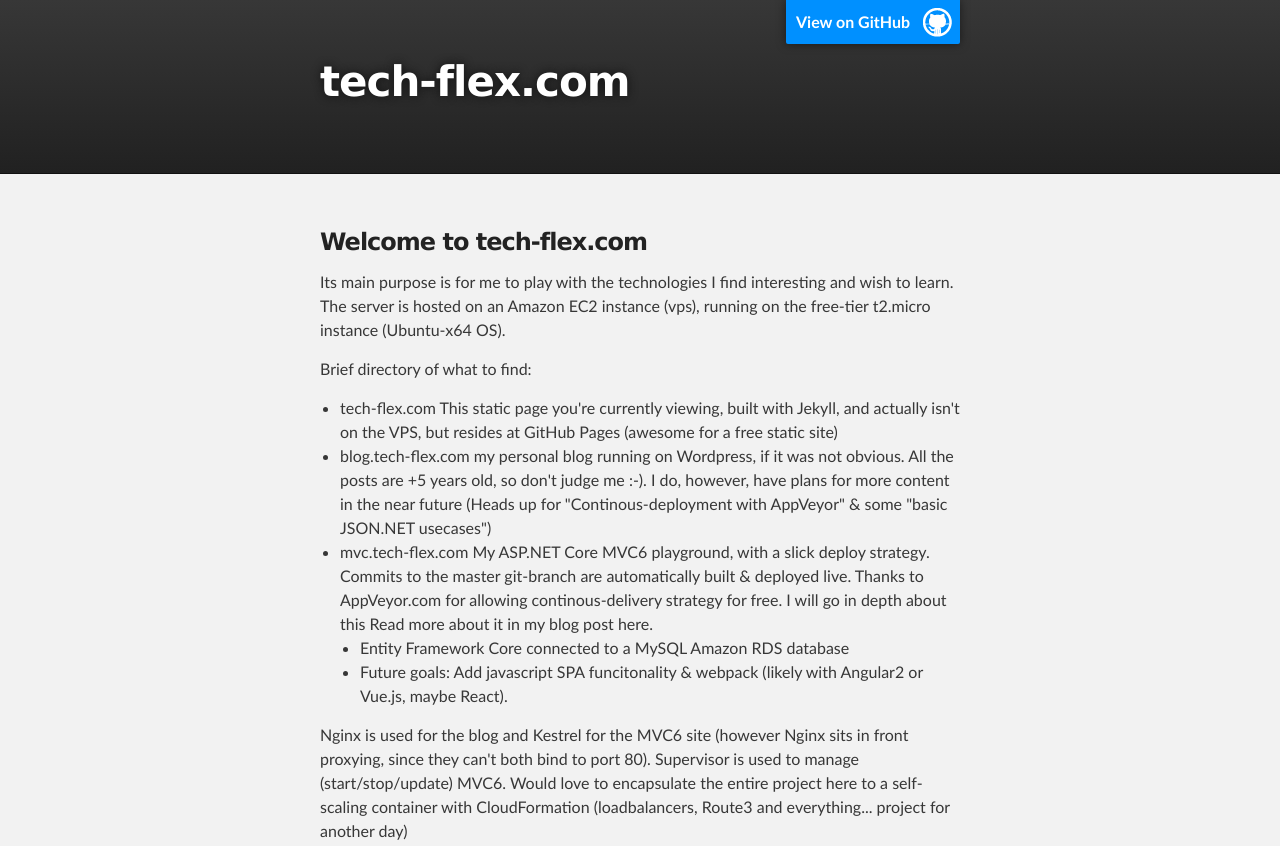
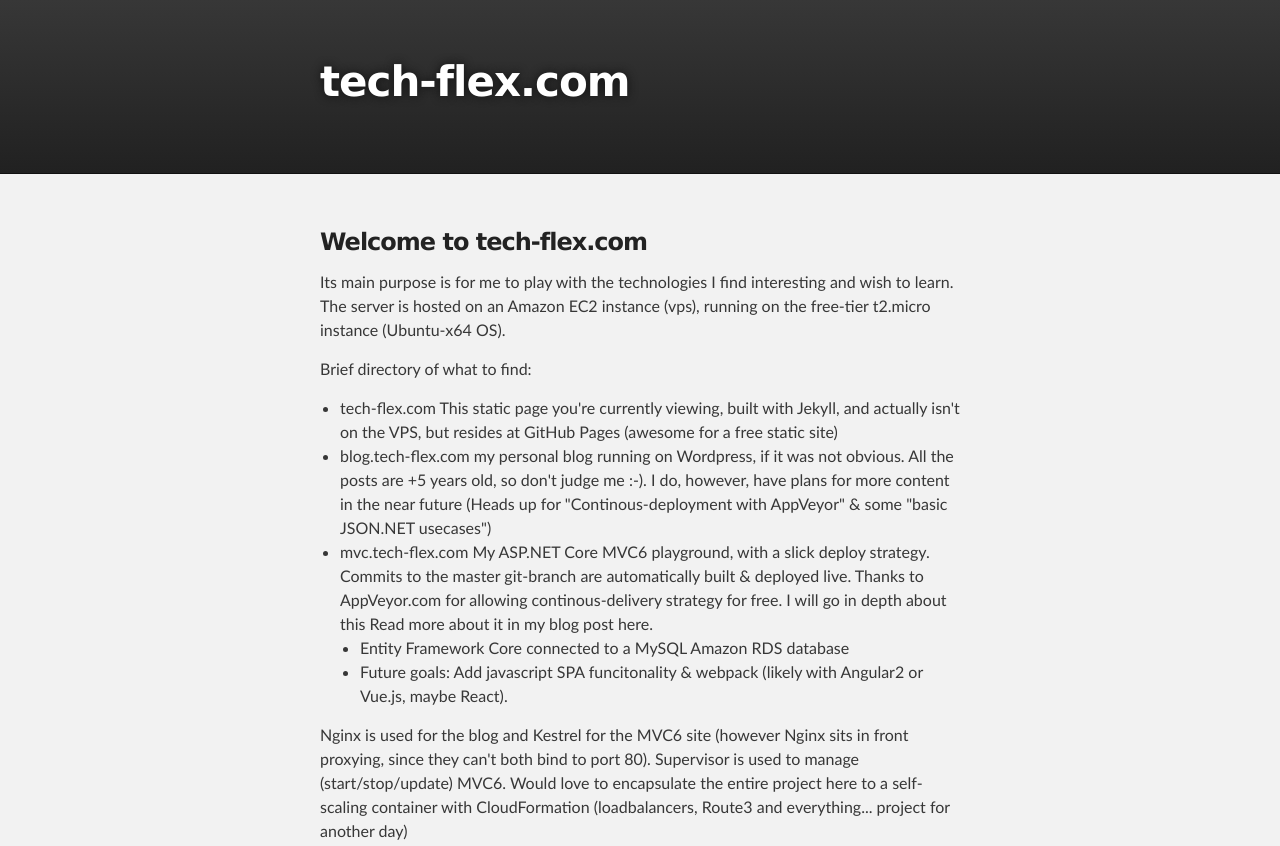
Before and after one commit to binaryPUNCH/binaryPUNCH.github.io, a plain HTML site: page index.html in a window 1280 px wide. Shown: the top 846 px of the page. Drawn offline with Linux system fonts and the light colour scheme.

Commit message:
Removing git link

```diff
--- a/index.html
+++ b/index.html
@@ -16,8 +16,6 @@
     <!-- HEADER -->
     <div id="header_wrap" class="outer">
         <header class="inner">
-          <a id="forkme_banner" href="https://github.com/amivit">View on GitHub</a>
-
           <h1 id="project_title">tech-flex.com</h1>
           <h2 id="project_tagline"></h2>
 
```
